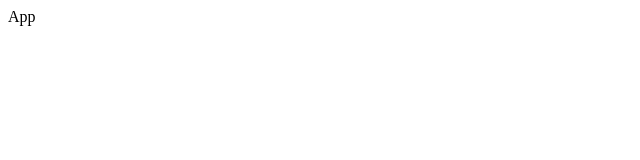
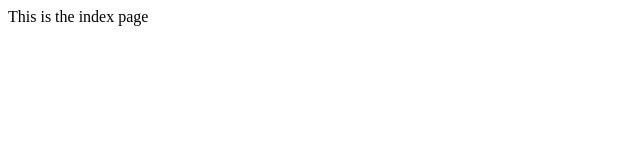
Before and after one commit to Sparkup-IT-Academy/react-basics, a React (Vite) app: page / in a window 1280 px wide. Shown: the top 160 px of the page, without its empty margins (0-640 px from the left). Built offline with nearby package versions, Linux system fonts and the light colour scheme.

Commit message:
feat: add router

```diff
--- a/package.json
+++ b/package.json
@@ -13,6 +13,7 @@
     "@tailwindcss/vite": "^4.1.8",
     "react": "^19.1.0",
     "react-dom": "^19.1.0",
+    "react-router-dom": "^7.6.2",
     "tailwindcss": "^4.1.8"
   },
   "devDependencies": {
--- a/src/App.jsx
+++ b/src/App.jsx
@@ -1,5 +1,14 @@
+import { Routes, Route } from 'react-router-dom';
+import IndexPage from './pages/IndexPage';
+import HomePage from './pages/HomePage';
+import LoginPage from './pages/LoginPage';
+
 export default function App() {
   return (
-    <div>App</div>
+    <Routes>
+        <Route path='/' element={<IndexPage/>}></Route>
+        <Route path='/home' element={<HomePage/>}></Route>
+        <Route path='/login' element={<LoginPage />}></Route>
+    </Routes>
   )
 }
--- a/src/main.jsx
+++ b/src/main.jsx
@@ -1,6 +1,9 @@
 import { createRoot } from 'react-dom/client';
 import App from './App';
+import { BrowserRouter } from 'react-router-dom';
 
 createRoot(document.getElementById('root')).render(
-  <App />
+  <BrowserRouter>
+    <App />
+  </BrowserRouter>
 )
--- /dev/null
+++ b/src/pages/HomePage.jsx
@@ -0,0 +1,7 @@
+import React from 'react'
+
+export default function HomePage() {
+  return (
+    <div>This is the home page</div>
+  )
+}
--- /dev/null
+++ b/src/pages/IndexPage.jsx
@@ -0,0 +1,7 @@
+import React from 'react'
+
+export default function IndexPage() {
+  return (
+    <div>This is the index page</div>
+  )
+}
--- /dev/null
+++ b/src/pages/LoginPage.jsx
@@ -0,0 +1,7 @@
+import React from 'react'
+
+export default function LoginPage() {
+  return (
+    <div>This is the login page</div>
+  )
+}
```
Also changed, not shown: 1 other file (tests, documents, lock files or other folders).
